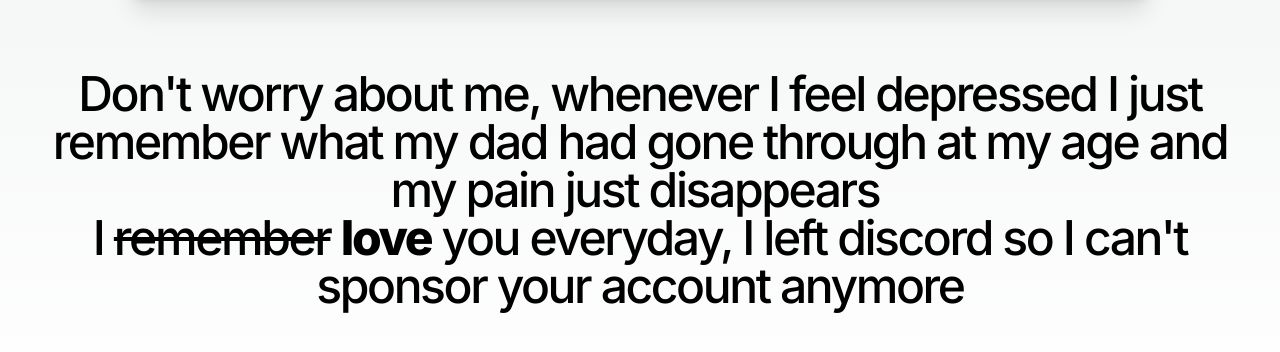
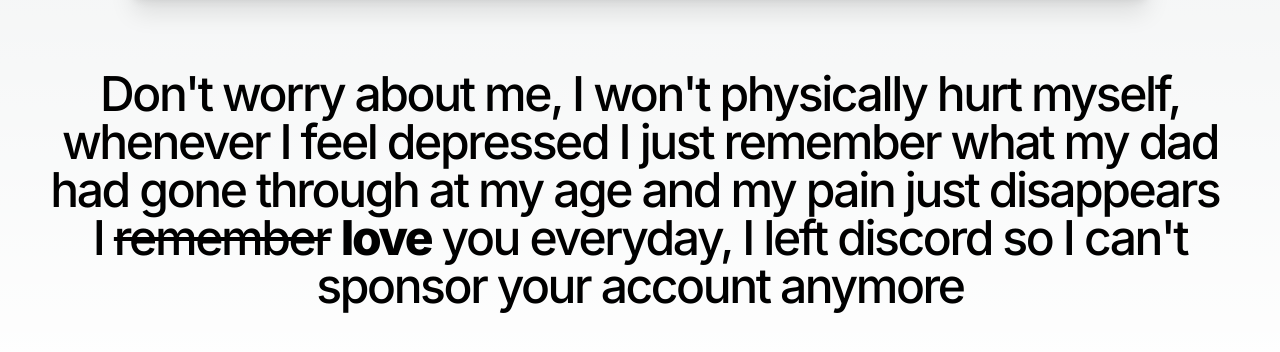
Before and after one commit to pixelDriftadv/x8, a Next.js app: page / in a window 1280 px wide. Shown: the part 1352-1704 px from the top of the page. Built offline with nearby package versions, Linux system fonts and the light colour scheme.

Commit message:
Update page.tsx

```diff
--- a/src/app/page.tsx
+++ b/src/app/page.tsx
@@ -23,7 +23,7 @@ export default function Home() {
 
       <br/><br/><br/>
       <p className="z-10 whitespace-pre-wrap text-center text-5xl font-medium tracking-tighter text-black dark:text-white">
-        {"Don't worry about me, whenever I feel depressed I just remember what my dad had gone through at my age and my pain just disappears"} <br/>
+        {"Don't worry about me, I won't physically hurt myself, whenever I feel depressed I just remember what my dad had gone through at my age and my pain just disappears"} <br/>
         I <s>remember</s> <span className='font-extrabold'>love</span> you everyday, I left discord so I {"can't"} sponsor your account anymore
       </p>
       {/* <p>
```
